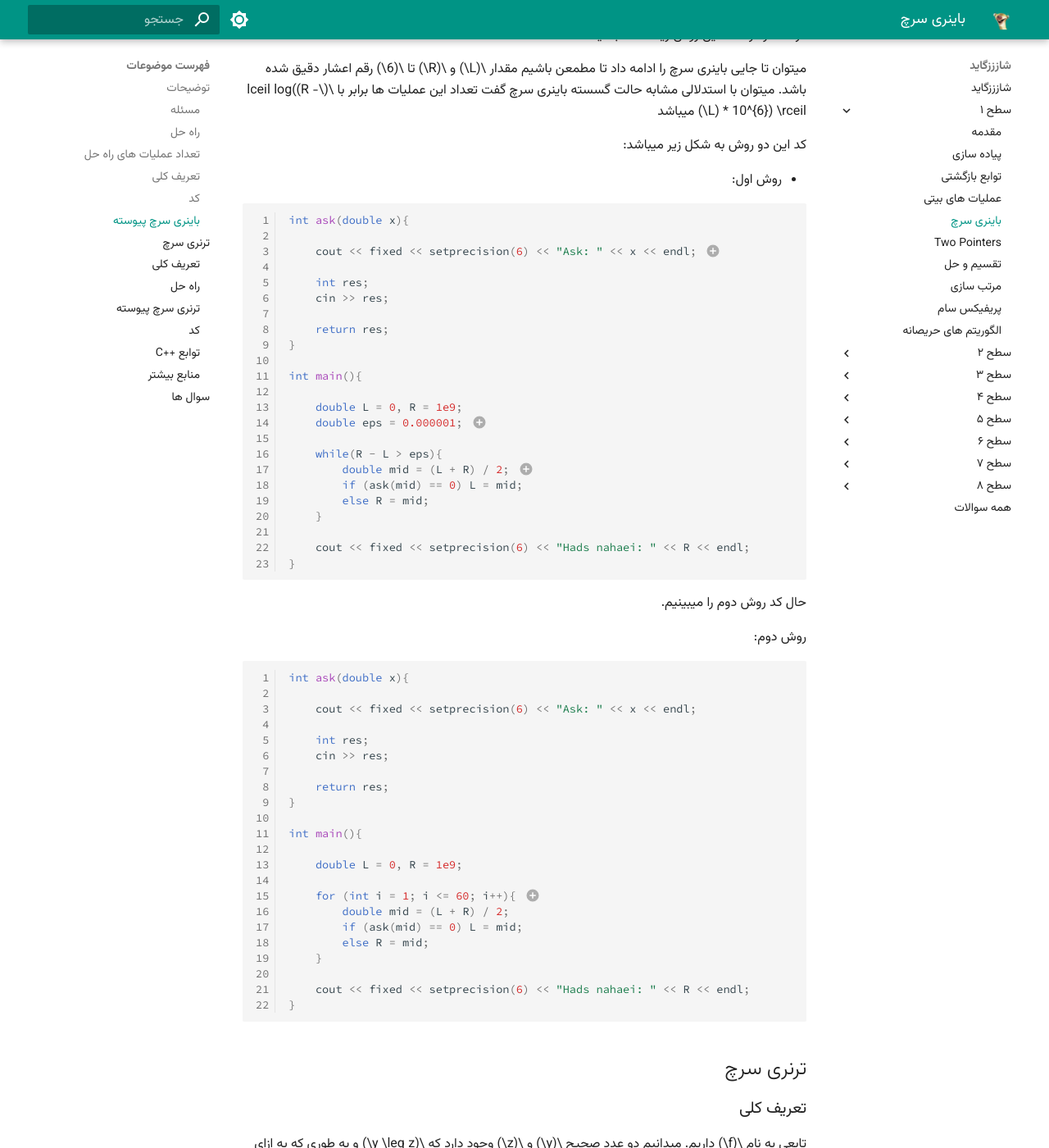
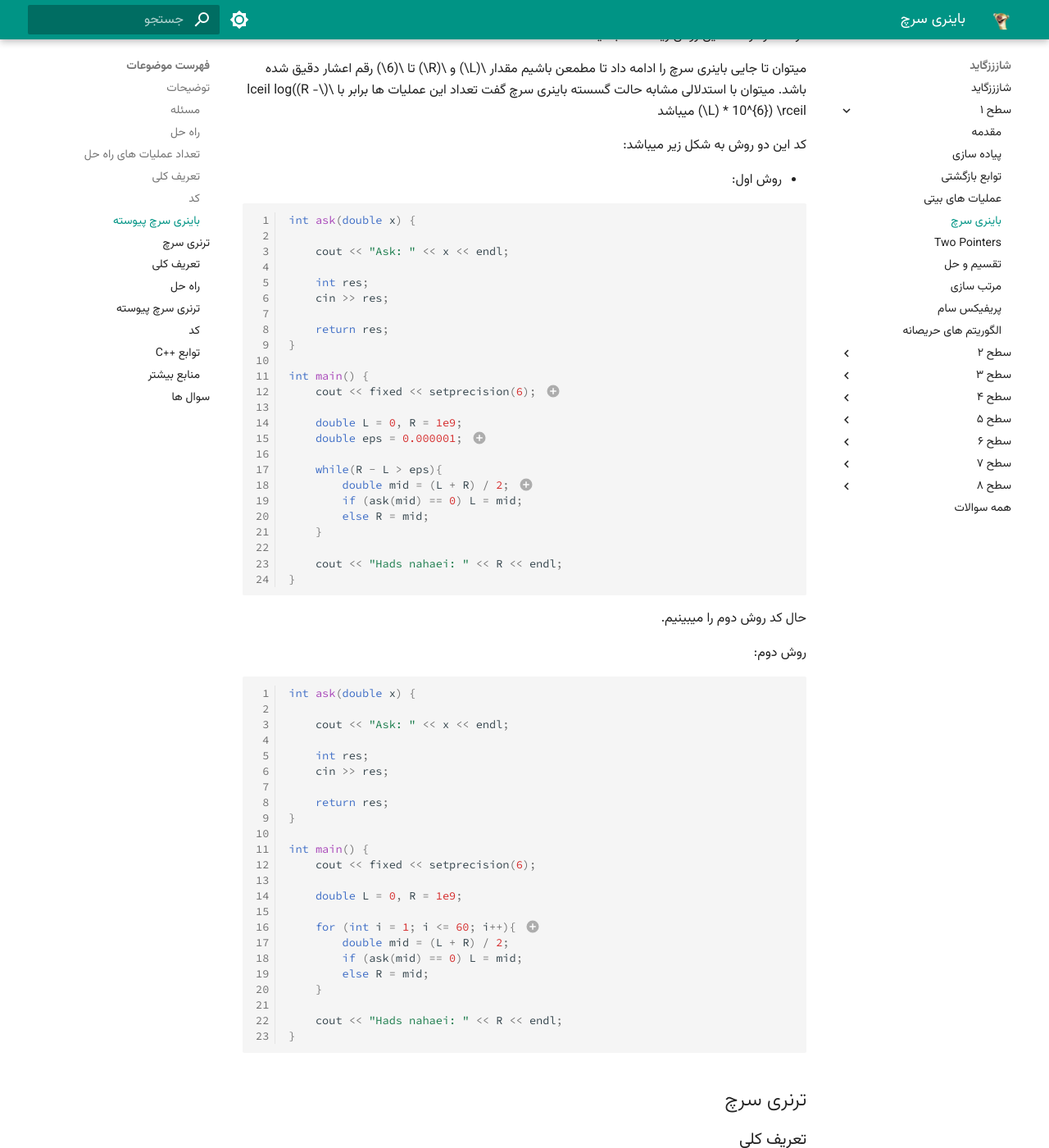
Before and after one commit to shaazzz/Shaazzz-Guide, an MkDocs documentation site: the page built from Blog/docs/Level1/binary_search.md, in a window 1280 px wide and 1400 px high, scrolled down 2125 px. Shown: the whole window at 82% size. Built offline with MkDocs 1.6.1 and Material for MkDocs 9.7.7, drawn with Linux system fonts in a browser that asks for light colours; comment, search, counter and statistics services are not loaded; some of the changed text lies outside the part shown.

Commit message:
Add generated blog posts

````diff
--- a/Blog/docs/Level1/binary_search.md
+++ b/Blog/docs/Level1/binary_search.md
@@ -141,9 +141,9 @@ $\lceil log((R - L) * 10^{6}) \rceil$
 - روش اول:
 
 ```cpp linenums="1"
-int ask(double x){
+int ask(double x) {
 
-    cout << fixed << setprecision(6) << "Ask: " << x << endl; // (1)!
+    cout << "Ask: " << x << endl;
 
     int res;
     cin >> res;
@@ -151,7 +151,8 @@ int ask(double x){
     return res;
 }
 
-int main(){
+int main() {
+    cout << fixed << setprecision(6); // (1)!
 
     double L = 0, R = 1e9;
     double eps = 0.000001; // (2)!
@@ -162,11 +163,11 @@ int main(){
         else R = mid;
     }
 
-    cout << fixed << setprecision(6) << "Hads nahaei: " << R << endl;
+    cout << "Hads nahaei: " << R << endl;
 }
 ```
 
-1. به این شیوه عدد $x$ را با $6$ رقم اعشار خروجی میدهیم.
+1. به این شیوه اعداد اعشاری را با $6$ رقم اعشار خروجی میدهیم.
 
 2. دقت اعشاری که قرار است خروجی بدهیم.
 
@@ -177,9 +178,9 @@ int main(){
 روش دوم:
 
 ```cpp linenums="1"
-int ask(double x){
+int ask(double x) {
 
-    cout << fixed << setprecision(6) << "Ask: " << x << endl;
+    cout << "Ask: " << x << endl;
 
     int res;
     cin >> res;
@@ -187,7 +188,8 @@ int ask(double x){
     return res;
 }
 
-int main(){
+int main() {
+    cout << fixed << setprecision(6);
 
     double L = 0, R = 1e9;
 
@@ -197,7 +199,7 @@ int main(){
         else R = mid;
     }
 
-    cout << fixed << setprecision(6) << "Hads nahaei: " << R << endl;
+    cout << "Hads nahaei: " << R << endl;
 }
 ```
 
@@ -271,9 +273,9 @@ $midl = \frac{2 * L + R}{3}$ و $midr = \frac{L + 2 * R}{3}$ باشد.
 
 ```cpp linenums="1"
 
-int ask(double x){ // (1)!
+int ask(double x) { // (1)!
 
-    cout << fixed << setprecision(6) << "Ask: " << x << endl;
+    cout << "Ask: " << x << endl;
 
     int res;
     cin >> res;
@@ -281,7 +283,8 @@ int ask(double x){ // (1)!
     return res;
 }
 
-int main(){
+int main() {
+    cout << fixed << setprecision(6);
 
     double L = 0, R = 1e9; // (2)!
 
@@ -293,7 +296,7 @@ int main(){
         else R = midr;
     }
 
-    cout << fixed << setprecision(6) << "Hads nahaei: " << R << endl; // (3)!
+    cout << "Hads nahaei: " << R << endl; // (3)!
 }
 ```
 
````
Also changed, not shown: Blog/docs/Level1/prefix_sum.md (+26 -23 lines), Blog/docs/problemset.md (+4 -4 lines), Blog/docs/Level1/implementation.md (line endings or trailing spaces), Blog/docs/Level1/intro.md (line endings or trailing spaces), Blog/docs/Level1/recursive.md (line endings or trailing spaces).
